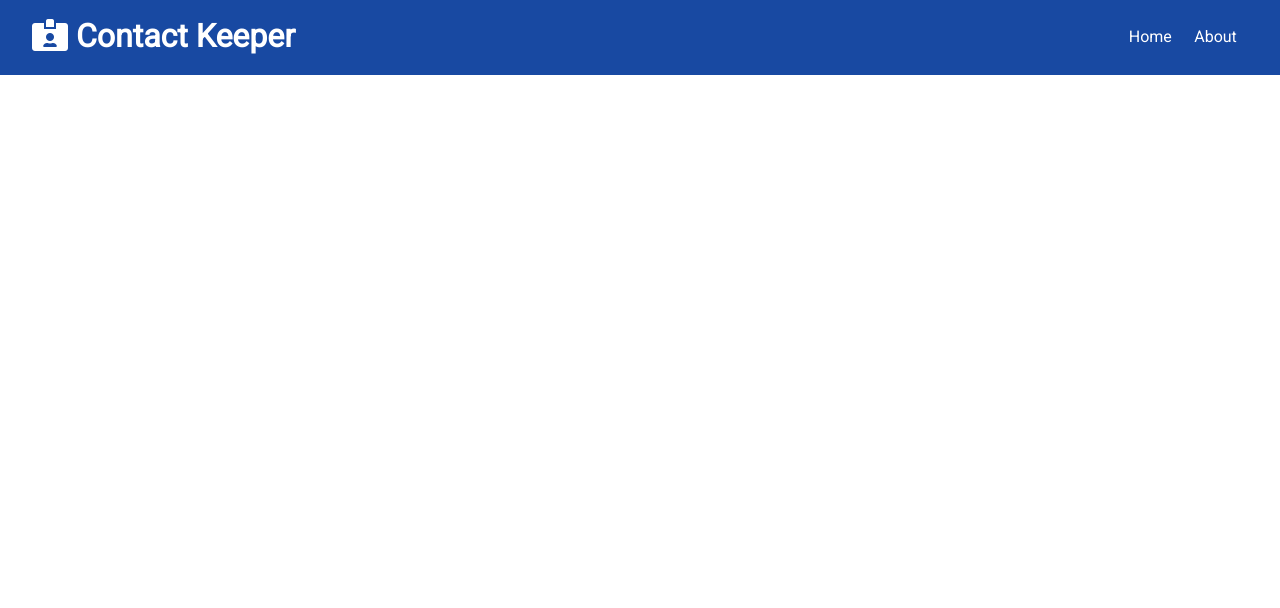
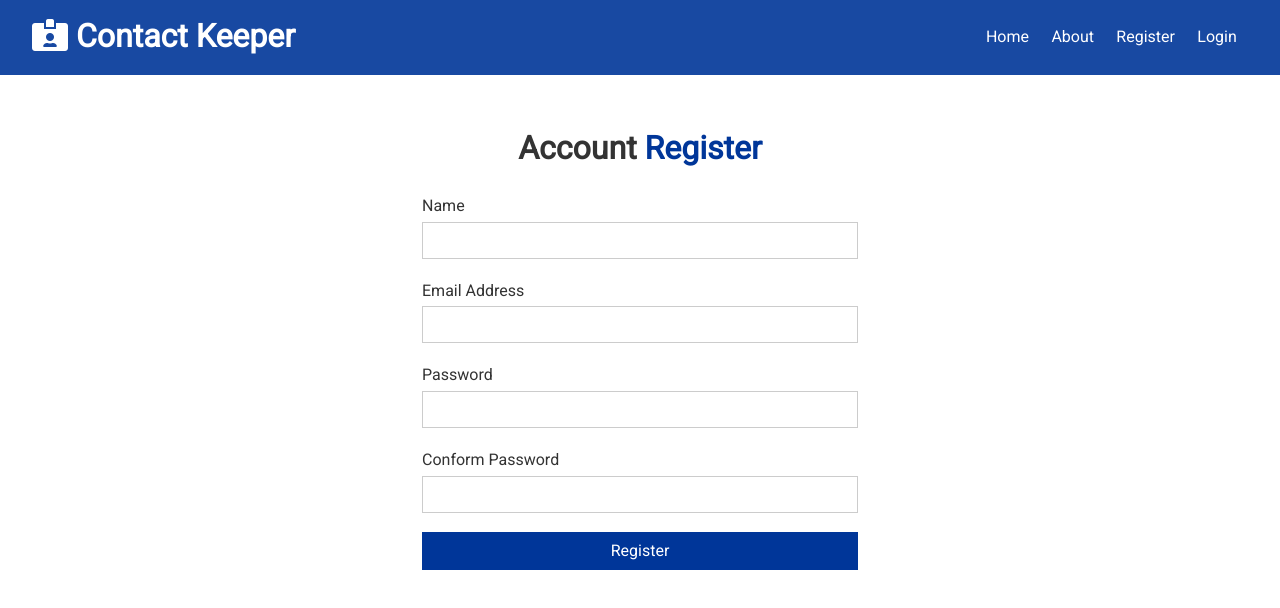
Before and after one commit to yinglu91/contact_keeper_api, a React (Create React App) app in the folder client/: page /register in a window 1280 px wide. Shown: the top 608 px of the page. Built offline with nearby package versions, Linux system fonts and the light colour scheme; the HTML template or start-up script is replaced by a standard one.

Commit message:
added login and regitster

```diff
--- a/client/src/App.js
+++ b/client/src/App.js
@@ -4,6 +4,9 @@
 
 import Home from './components/pages/Home';
 import About from './components/pages/About';
+
+import Register from './components/auth/Register';
+import Login from './components/auth/Login';
 
 import ContactState from './context/contact/ContactState';
 import AuthState from './context/auth/AuthState';
@@ -20,6 +23,8 @@
               <Switch>
                 <Route exact path='/' component={Home} />
                 <Route exact path='/about' component={About} />
+                <Route exact path='/register' component={Register} />
+                <Route exact path='/login' component={Login} />
               </Switch>
             </div>
           </>
--- /dev/null
+++ b/client/src/components/auth/Login.js
@@ -0,0 +1,51 @@
+import React, { useState } from 'react';
+
+const initialUser = {
+  email: '',
+  password: ''
+};
+
+const Login = () => {
+  const [user, setUser] = useState(initialUser);
+
+  const { email, password } = user;
+
+  const onChange = e => setUser({ ...user, [e.target.name]: e.target.value });
+
+  const onSubmit = e => {
+    e.preventDefault();
+    console.log('login submit');
+  };
+
+  return (
+    <div className='form-container'>
+      <h1>
+        Account <span className='text-primary'>Login</span>
+      </h1>
+      <form onSubmit={onSubmit}>
+        <div className='form-group'>
+          <label htmlFor='email'>Email Address</label>
+          <input type='email' name='email' value={email} onChange={onChange} />
+        </div>
+
+        <div className='form-group'>
+          <label htmlFor='password'>Password</label>
+          <input
+            type='password'
+            name='password'
+            value={password}
+            onChange={onChange}
+          />
+        </div>
+
+        <input
+          type='submit'
+          value='Login'
+          className='btn btn-primary btn-block'
+        />
+      </form>
+    </div>
+  );
+};
+
+export default Login;
--- /dev/null
+++ b/client/src/components/auth/Register.js
@@ -0,0 +1,68 @@
+import React, { useState } from 'react';
+
+const initialUser = {
+  name: '',
+  email: '',
+  password: '',
+  password2: ''
+};
+
+const Register = () => {
+  const [user, setUser] = useState(initialUser);
+
+  const { name, email, password, password2 } = user;
+
+  const onChange = e => setUser({ ...user, [e.target.name]: e.target.value });
+
+  const onSubmit = e => {
+    e.preventDefault();
+    console.log('regist submit');
+  };
+
+  return (
+    <div className='form-container'>
+      <h1>
+        Account <span className='text-primary'>Register</span>
+      </h1>
+      <form onSubmit={onSubmit}>
+        <div className='form-group'>
+          <label htmlFor='name'>Name</label>
+          <input type='text' name='name' value={name} onChange={onChange} />
+        </div>
+
+        <div className='form-group'>
+          <label htmlFor='email'>Email Address</label>
+          <input type='email' name='email' value={email} onChange={onChange} />
+        </div>
+
+        <div className='form-group'>
+          <label htmlFor='password'>Password</label>
+          <input
+            type='password'
+            name='password'
+            value={password}
+            onChange={onChange}
+          />
+        </div>
+
+        <div className='form-group'>
+          <label htmlFor='password2'>Conform Password</label>
+          <input
+            type='password'
+            name='password2'
+            value={password2}
+            onChange={onChange}
+          />
+        </div>
+
+        <input
+          type='submit'
+          value='Register'
+          className='btn btn-primary btn-block'
+        />
+      </form>
+    </div>
+  );
+};
+
+export default Register;
--- a/client/src/components/layout/Navbar.js
+++ b/client/src/components/layout/Navbar.js
@@ -15,6 +15,14 @@
         <li>
           <Link to='/about'>About</Link>
         </li>
+
+        <li>
+          <Link to='/register'>Register</Link>
+        </li>
+
+        <li>
+          <Link to='/login'>Login</Link>
+        </li>
       </ul>
     </div>
   );
```
